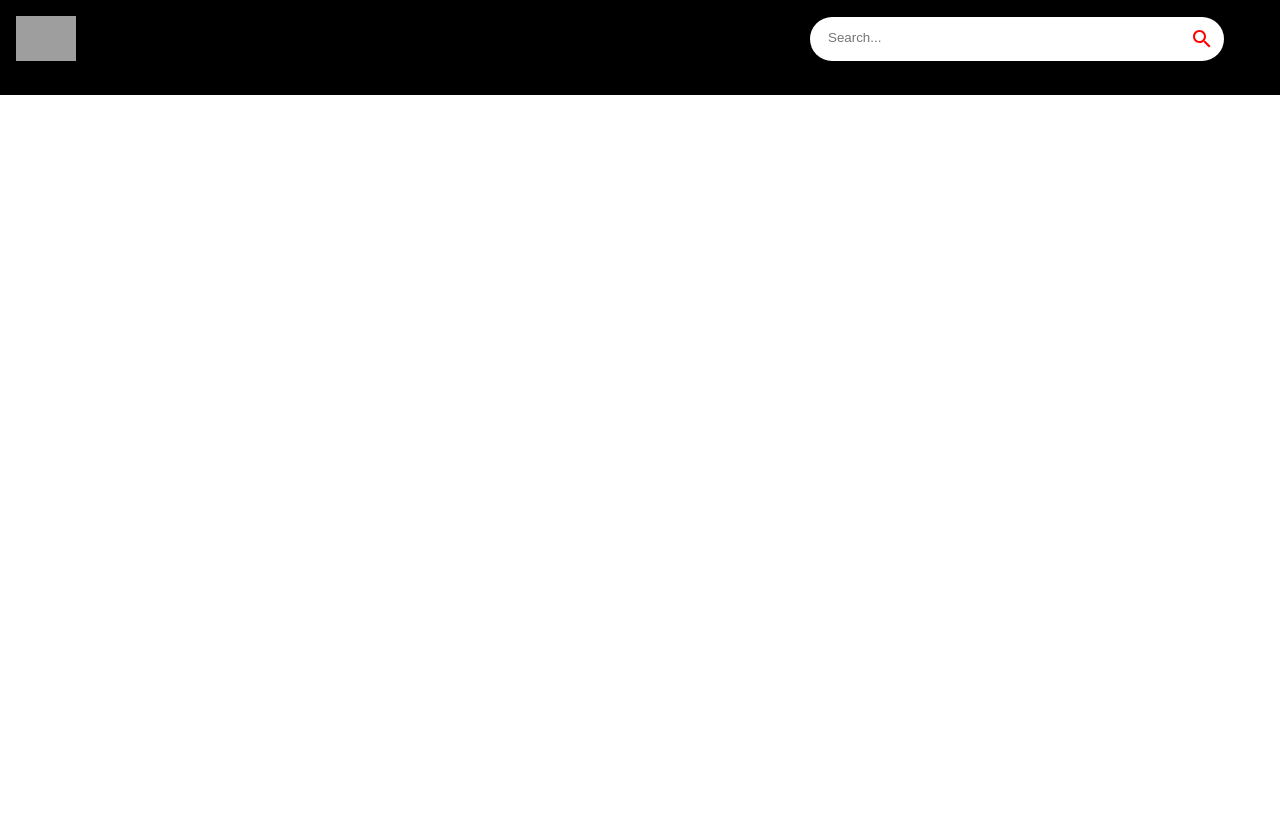
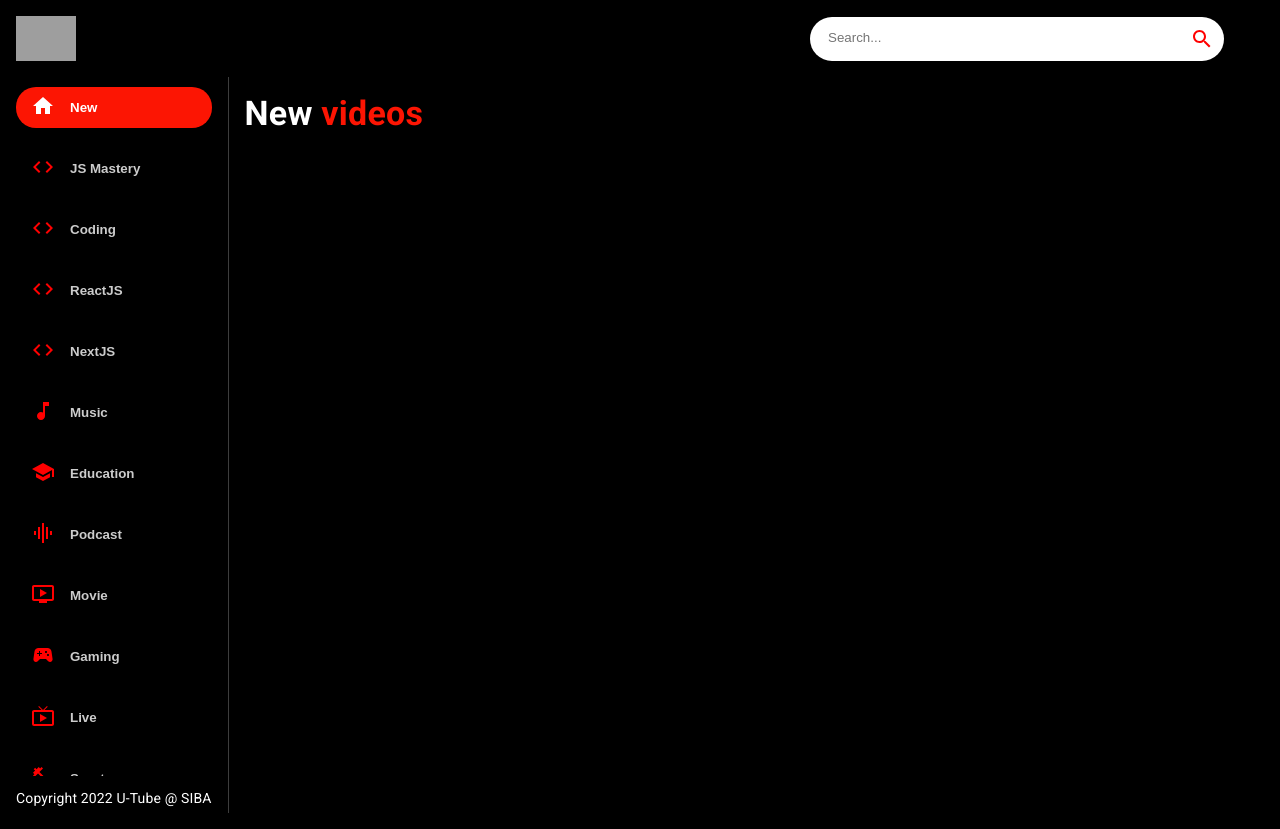
Before and after one commit to ShahMuhammad786/YouTube-Clone-ReactJS-RapidApi, a React (Create React App) app: page / in a window 1280 px wide. Before the commit the page ends 800 px from the top, so only its background shows below. Built offline with nearby package versions, Linux system fonts and the light colour scheme; grey boxes are pictures that could not be loaded.

Commit message:
Adding Videos and SideBar components

```diff
--- a/src/components/Feed.jsx
+++ b/src/components/Feed.jsx
@@ -1,8 +1,36 @@
-import React from 'react'
+import { useState, useEffect } from 'react'
+import { Box, Stack, Typography } from '@mui/material'
+
+import { SideBar, Videos } from './'
 
 const Feed = () => {
   return (
-    <div>Feed</div>
+    <Stack sx={{
+      flexDirection: { sx:"column", md:"row" }
+    }}>
+      <Box sx={{
+        height: { sx:'auto', md: '92vh' },
+        borderRight: '1px solid #3d3d3d',
+        px: {sx:0, md:2},
+      }}>
+        <SideBar />
+
+        <Typography className='copyright' variant='body2' sx={{mt: 1.5, color: "#fff"}}>
+          Copyright 2022 U-Tube @ SIBA
+        </Typography>
+      </Box>
+
+      <Box p={2} sx={{overflowY:'auto', height:'90vh', flex:2 }} >
+        <Typography variant='h4' fontWeight="bold" mb={2} sx={{color: 'white'}}>
+          New <span style={{color: '#FC1503'}}>
+            videos
+          </span>
+        </Typography>
+
+        <Videos videos={[]} />
+
+      </Box>
+    </Stack>
   )
 }
 
--- /dev/null
+++ b/src/components/SideBar.jsx
@@ -0,0 +1,38 @@
+import { Stack } from '@mui/material';
+import { categories } from '../utils/constants';
+
+const selectedCategory = 'New';
+
+const SideBar = () => (
+    <Stack
+        direction="row"
+        sx={{
+            overflowY:'auto',
+            height: {sx:'auto', md: '95%'},
+            flexDirection: {md: 'column'},
+        }}
+    >
+    {categories.map((category) => (
+        <button
+            className='category-btn'
+            style={{
+                background: category.name === selectedCategory && '#FC1503',
+                color: 'white',
+            }}
+            key={category.name}
+        >
+            <span style={{
+                color : category.name === selectedCategory ? 'white' : 'red',
+                marginRight: '15px'
+            }}>
+                {category.icon}
+            </span>
+            <span style={{opacity: category.name === selectedCategory ? '1' : '0.8'}}> {category.name} </span>
+        </button>
+    ))}
+
+    </Stack>
+)
+
+
+export default SideBar
--- /dev/null
+++ b/src/components/Videos.jsx
@@ -0,0 +1,9 @@
+import React from 'react'
+
+const Videos = () => {
+  return (
+    <div>Videos</div>
+  )
+}
+
+export default Videos
--- a/src/components/index.js
+++ b/src/components/index.js
@@ -4,3 +4,5 @@
 export { default as ChannelDetail } from './ChannelDetail';
 export { default as SearchFeed } from './SearchFeed';
 export { default as SearchBar } from './SearchBar';
+export { default as SideBar } from './SideBar';
+export { default as Videos } from './Videos';
```
